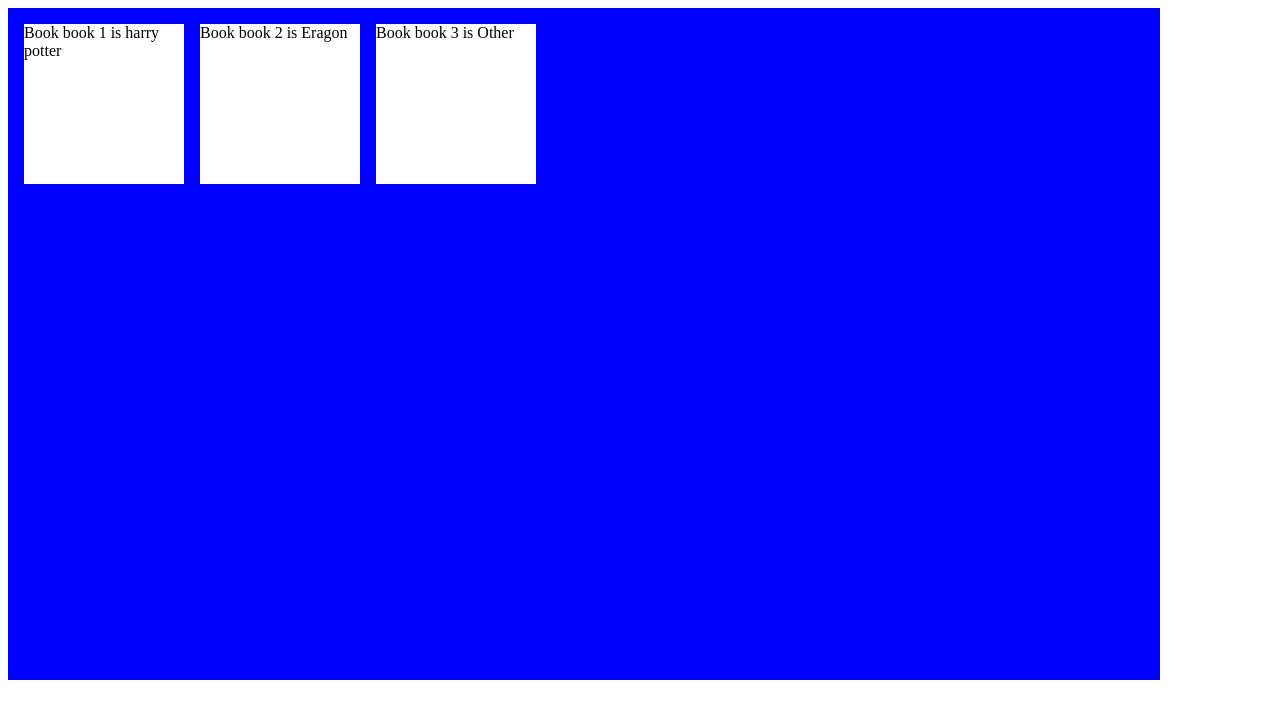
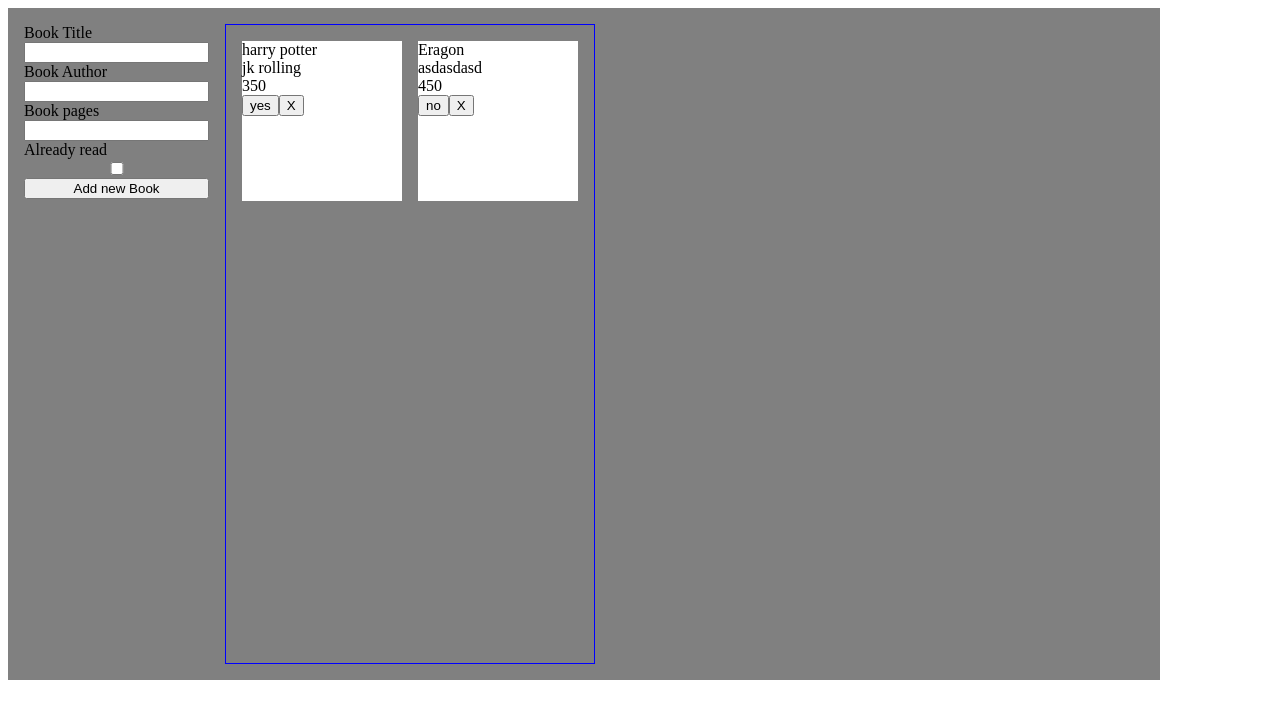
Before and after one commit to Jorge-luke/Library, a plain HTML site: page index.html in a window 1280 px wide. Drawn offline with Linux system fonts and the light colour scheme.

Commit message:
almost finish basic JavaScript part

```diff
--- a/index.html
+++ b/index.html
@@ -9,9 +9,25 @@
 </head>
 <body>
     <div class="container">
-        <!-- <div class="card">
+        <div class="new-book">
+                <label for="input-title">Book Title</label>
+                <input class="book-input" id="input-title">
 
-        </div> -->
+                <label for="input-author">Book Author</label>
+                <input class="book-input" id="input-author">
+
+                <label for="input-pages">Book pages</label>
+                <input class="book-input" id="input-pages">
+
+
+                <label for="check-read">Already read</label>
+                <input class="book-check" id="check-read" type="checkbox">
+
+
+                <button type="button" class="btn">Add new Book</button>
+        </div>
+        <div class="cards-container"></div>
+
     </div>
 
 
--- a/javascript.js
+++ b/javascript.js
@@ -1,35 +1,90 @@
 let library = [];
 
-function Book(title, author, pages){
+function Book(title, author, pages, read){
     this.title = title,
     this.author = author,
     this.pages = pages
+    this.read = read
 }
 
-function addBookToLibrary (title, author, pages){
-   const newBook = new Book(title, author, pages);
+function addBookToLibrary (title, author, pages, read){
+   const newBook = new Book(title, author, pages, read);
    library.push(newBook);
 }
 
-addBookToLibrary('harry potter', "jk rolling", 350);
-addBookToLibrary('Eragon', "asdasdasd", 450);
-addBookToLibrary('Other', "aasdasddwr33333", 450);
+addBookToLibrary('harry potter', "jk rolling", 350, "yes");
+addBookToLibrary('Eragon', "asdasdasd", 450, "no");
+
+let cardsContainer = document.querySelector('.cards-container');
+
+function showCards (){
+
+    cardsContainer.innerHTML="";
+    library.forEach((item, index) => {
+        console.log(item);
+
+        let book = document.createElement('div');
+        book.className = "card";
+        cardsContainer.appendChild(book);
+
+        let bookTitle = document.createElement('div');
+        bookTitle.className = "book-title";
+        bookTitle.textContent = `${item.title}`;
+        book.appendChild(bookTitle);
+
+        let bookAuthor = document.createElement('div');
+        bookAuthor.className = "book-author";
+        bookAuthor.textContent = `${item.author}`;
+        book.appendChild(bookAuthor);
+
+        let bookPages = document.createElement('div');
+        bookPages.className = "book-pages";
+        bookPages.textContent = `${item.pages}`;
+        book.appendChild(bookPages);
+
+        let bookRead = document.createElement('button');
+        bookRead.className = "book-check";
+        bookRead.textContent = `${item.read}`;
+        book.appendChild(bookRead);
+        bookRead.addEventListener("click", ()=> {
+            if (bookRead.textContent == "yes"){
+                bookRead.textContent = "no";
+            }
+            else {
+                bookRead.textContent = "yes";
+            }
+                     });
 
 
+            let del = document.createElement('button');
+            del.className = "del";
+            del.textContent = "X";
+            book.appendChild(del);
+            del.addEventListener('click', ()=>{
+                library.splice(index,1);
+                showCards();
+              });
+   });
+};
 
-let container = document.querySelector('.container');
+showCards();
 
+let btn = document.querySelector(".btn");
+btn.addEventListener("click",
+    ()=> {
+        cardsContainer.innerHTML="";
 
-let i = 1;
-for (item of library){
-    console.log(item);
+        let title = document.querySelector("#input-title").value;
+        let author = document.querySelector("#input-author").value;
+        let pages = document.querySelector("#input-pages").value;
+        let read = document.querySelector("#check-read");
+        if (read.checked){
+            read = 'yes';
+        }else{
+            read = 'no';
+        }
 
-
-    let book = document.createElement('div');
-    book.className = "card";
-    book.textContent = `Book book ${i} is ${item.title}`;
-    container.appendChild(book);
-    i++;
-
-
-}
+        addBookToLibrary(title,author,pages,read);
+        showCards();
+    }
+);
--- a/styles.css
+++ b/styles.css
@@ -1,5 +1,5 @@
 .container {
-    background-color: blue;
+    background-color: grey;
     width: 70rem;
     height: 40rem;
     display: flex;
@@ -12,3 +12,16 @@
     width: 10rem;
     height: 10rem;
 }
+
+.new-book {
+    display: flex;
+    flex-direction: column;
+
+}
+
+.cards-container {
+    display: flex;
+    gap: 1rem;
+    border: 0.1rem solid blue;
+    padding: 1rem;
+}
```
